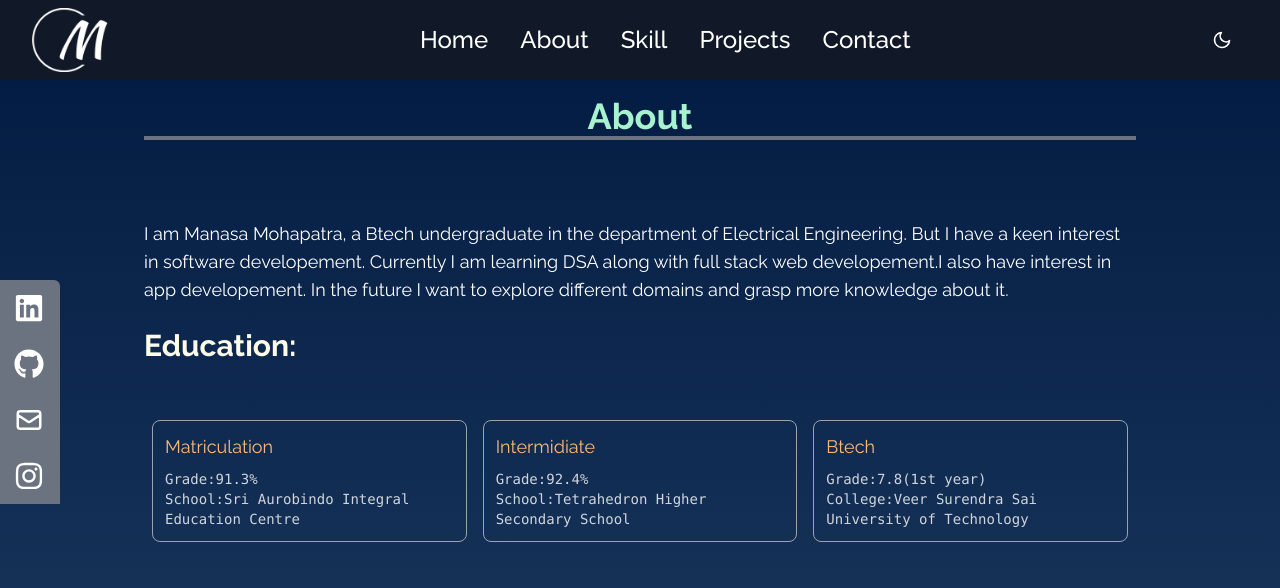
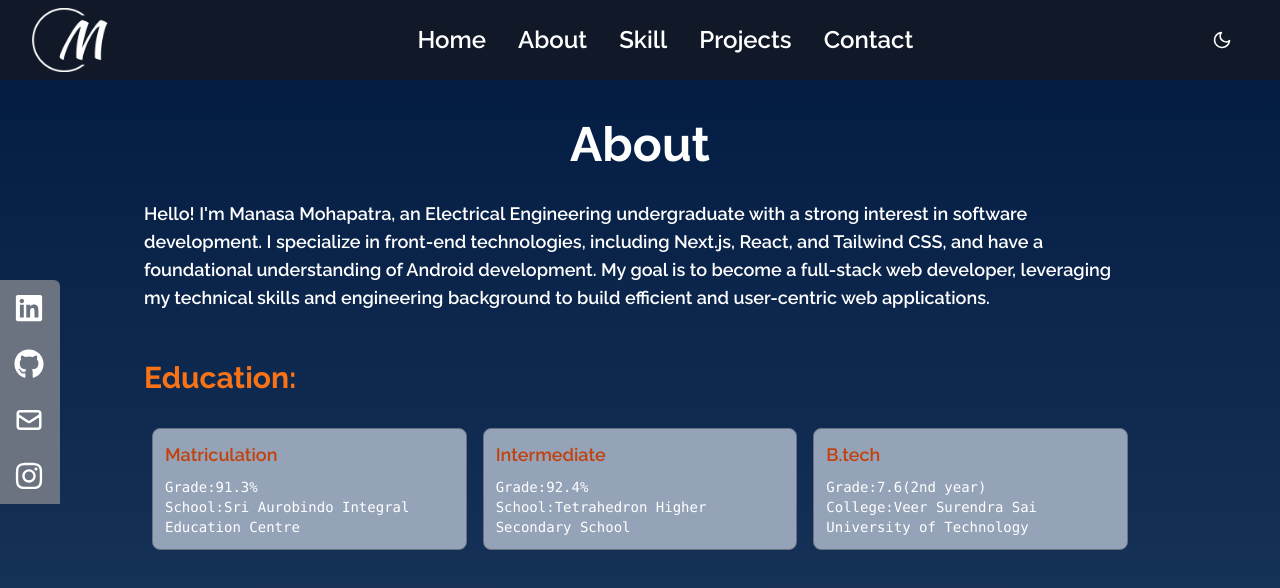
Before and after one commit to Manasamohapatra1/My_Portfolio, a React (Create React App) app: page /about in a window 1280 px wide. Shown: the top 588 px of the page. Built offline with nearby package versions, Linux system fonts and the light colour scheme.

Commit message:
About modified

```diff
--- a/src/components/About.jsx
+++ b/src/components/About.jsx
@@ -1,62 +1,99 @@
 import React from "react";
+import { motion } from "framer-motion";
 
 const About = () => {
   return (
     <div name="about" className="w-full h-full flex-wrap  object-contain">
       <div className="max-w-screen-lg p-4 mx-auto flex flex-col justify-center w-full h-full">
-        <div className="mt-20">
-          <p className="text-4xl text-center text-emerald-200 font-bold  border-b-4 border-gray-500">
-            About
-          </p>
-        </div>
+        <motion.div
+          initial={{ opacity: 0, y: -180 }}
+          animate={{ opacity: 1, y: 0 }}
+          transition={{ ease: "easeInOut", duration: 0.9, delay: 0.2 }}
+          className="mt-[6.5rem]"
+        >
+          <p className="text-4xl md:text-5xl text-center font-bold ">About</p>
+        </motion.div>
 
-        <p className="text-lg mt-20">
-          I am Manasa Mohapatra, a Btech undergraduate in the department of
-          Electrical Engineering. But I have a keen interest in software
-          developement. Currently I am learning DSA along with full stack web
-          developement.I also have interest in app developement. In the future I
-          want to explore different domains and grasp more knowledge about it.
-        </p>
+        <motion.p
+          initial={{ opacity: 0 }}
+          animate={{ opacity: 1 }}
+          transition={{ ease: "easeInOut", duration: 0.9, delay: 0.2 }}
+          className=" text-base md:text-lg font-semibold mt-8"
+        >
+          Hello! I'm Manasa Mohapatra, an Electrical Engineering undergraduate
+          with a strong interest in software development. I specialize in
+          front-end technologies, including Next.js, React, and Tailwind CSS,
+          and have a foundational understanding of Android development. My goal
+          is to become a full-stack web developer, leveraging my technical
+          skills and engineering background to build efficient and user-centric
+          web applications.
+        </motion.p>
 
         <br />
-        <div className="pb-8">
-          <p className="text-3xl text-yellow-50 font-bold inline ">
+        <motion.div
+          initial={{ opacity: 0 }}
+          animate={{ opacity: 1 }}
+          transition={{ ease: "easeInOut", duration: 0.9, delay: 0.2 }}
+          className="md:mt-6"
+        >
+          <p className=" text-2xl md:text-3xl text-orange-500  font-bold inline ">
             Education:
           </p>
-        </div>
+        </motion.div>
 
-        <div class="container mt-4 mx-auto z-0">
+        <div class="container mt-6 mx-auto z-0">
           <div class="grid grid-cols-1 sm:grid-cols-1 md:grid-cols-2 lg:grid-cols-3 z-0">
-            <div class="card m-2 cursor-pointer border border-gray-400 rounded-lg hover:shadow-md hover:border-opacity-0 transform hover:-translate-y-1 transition-all duration-200">
+            <motion.div
+              initial={{ opacity: 0, x: -180 }}
+              animate={{ opacity: 1, x: 0 }}
+              transition={{ ease: "easeInOut", duration: 0.9, delay: 0.2 }}
+              class=" bg-slate-400 card m-2 cursor-pointer border border-gray-500 rounded-lg hover:shadow-md hover:border-opacity-0 transform hover:-translate-y-1 transition-all duration-200"
+            >
               <div class="m-3">
-                <h2 class="text-lg  text-orange-300 mb-2">Matriculation</h2>
-                <p class="font-light font-mono text-sm text-gray-300 hover:text-gray-600 transition-all duration-200">
+                <h2 class="text-lg font-semibold text-orange-700 mb-2">
+                  Matriculation
+                </h2>
+                <p class="font-light font-mono text-sm  hover:text-blue-950 transition-all duration-200">
                   Grade:91.3%
                   <br />
                   School:Sri Aurobindo Integral Education Centre
                 </p>
               </div>
-            </div>
-            <div class="card m-2 cursor-pointer border border-gray-400 rounded-lg hover:shadow-md hover:border-opacity-0 transform hover:-translate-y-1 transition-all duration-200">
+            </motion.div>
+            <motion.div
+              initial={{ opacity: 0 }}
+              animate={{ opacity: 1 }}
+              transition={{ ease: "easeInOut", duration: 0.9, delay: 0.2 }}
+              class="  bg-slate-400 card m-2 cursor-pointer border border-gray-500 rounded-lg hover:shadow-md hover:border-opacity-0 transform hover:-translate-y-1 transition-all duration-200"
+            >
               <div class="m-3">
-                <h2 class="text-lg text-orange-300 mb-2">Intermidiate</h2>
-                <p class="font-light font-mono text-sm text-gray-300 hover:text-gray-600 transition-all duration-200">
+                <h2 class="text-lg text-orange-700 font-semibold mb-2">
+                  Intermediate
+                </h2>
+                <p class="font-light font-mono text-sm hover:text-blue-950 transition-all duration-200">
                   Grade:92.4%
                   <br />
                   School:Tetrahedron Higher Secondary School
                 </p>
               </div>
-            </div>
-            <div class="card m-2 cursor-pointer border border-gray-400 rounded-lg hover:shadow-md hover:border-opacity-0 transform hover:-translate-y-1 transition-all duration-200">
+            </motion.div>
+            <motion.div
+              initial={{ opacity: 0, x: 180 }}
+              animate={{ opacity: 1, x: 0 }}
+              transition={{ ease: "easeInOut", duration: 0.9, delay: 0.2 }}
+              class="  bg-slate-400 card m-2 cursor-pointer border border-gray-500 rounded-lg hover:shadow-md hover:border-opacity-0 transform hover:-translate-y-1 transition-all duration-200"
+            >
               <div class="m-3">
-                <h2 class="text-lg  text-orange-300 mb-2">Btech</h2>
-                <p class="font-light font-mono text-sm text-gray-300 hover:text-gray-600 transition-all duration-200">
-                  Grade:7.8(1st year)
+                <h2 class="text-lg  text-orange-700 font-semibold mb-2">
+                  B.tech
+                </h2>
+                <p class="font-light font-mono text-sm hover:text-blue-950 transition-all duration-200">
+                  Grade:7.6(2nd year)
                   <br />
                   College:Veer Surendra Sai University of Technology
                 </p>
               </div>
-            </div>
+            </motion.div>
           </div>
         </div>
       </div>
--- a/src/components/Home.jsx
+++ b/src/components/Home.jsx
@@ -48,9 +48,9 @@ const Home = () => {
               I&apos;m Manasa
             </h1>
             <div className="flex flex-row items-start md:items-center gap-1">
-              <h2 className="text-base font-bold md:text-2xl">I am into</h2>
+              <h2 className="text-sm font-bold md:text-2xl">I am into</h2>
               <TypeAnimation
-                className="text-violet-700  text-base md:text-2xl font-bold "
+                className="text-violet-700  text-sm md:text-2xl font-bold "
                 sequence={[
                   "Frontend developement",
                   1000,
--- a/src/components/Navbar.jsx
+++ b/src/components/Navbar.jsx
@@ -30,29 +30,29 @@ const NavBar = () => {
       </div>
 
       {/* Desktop Menu */}
-      <ul className="hidden md:flex">
+      <ul className="hidden md:flex md:font-bold">
         <Link to="/">
-          <li className="px-4 cursor-pointer text-2xl capitalize font-medium hover:scale-105 duration-200">
+          <li className="px-4 cursor-pointer text-2xl capitalize font-semibold hover:scale-105 duration-200">
             Home
           </li>
         </Link>
         <Link to="/about">
-          <li className="px-4 cursor-pointer text-2xl capitalize font-medium hover:scale-105 duration-200">
+          <li className="px-4 cursor-pointer text-2xl capitalize font-semibold hover:scale-105 duration-200">
             About
           </li>
         </Link>
         <Link to="/skill">
-          <li className="px-4 cursor-pointer text-2xl capitalize font-medium hover:scale-105 duration-200">
+          <li className="px-4 cursor-pointer text-2xl capitalize font-semibold hover:scale-105 duration-200">
             Skill
           </li>
         </Link>
         <Link to="/project">
-          <li className="px-4 cursor-pointer text-2xl capitalize font-medium hover:scale-105 duration-200">
+          <li className="px-4 cursor-pointer text-2xl capitalize font-semibold hover:scale-105 duration-200">
             Projects
           </li>
         </Link>
         <Link to="/contactme">
-          <li className="px-4 cursor-pointer text-2xl capitalize font-medium hover:scale-105 duration-200">
+          <li className="px-4 cursor-pointer text-2xl capitalize font-semibold hover:scale-105 duration-200">
             Contact
           </li>
         </Link>
```
